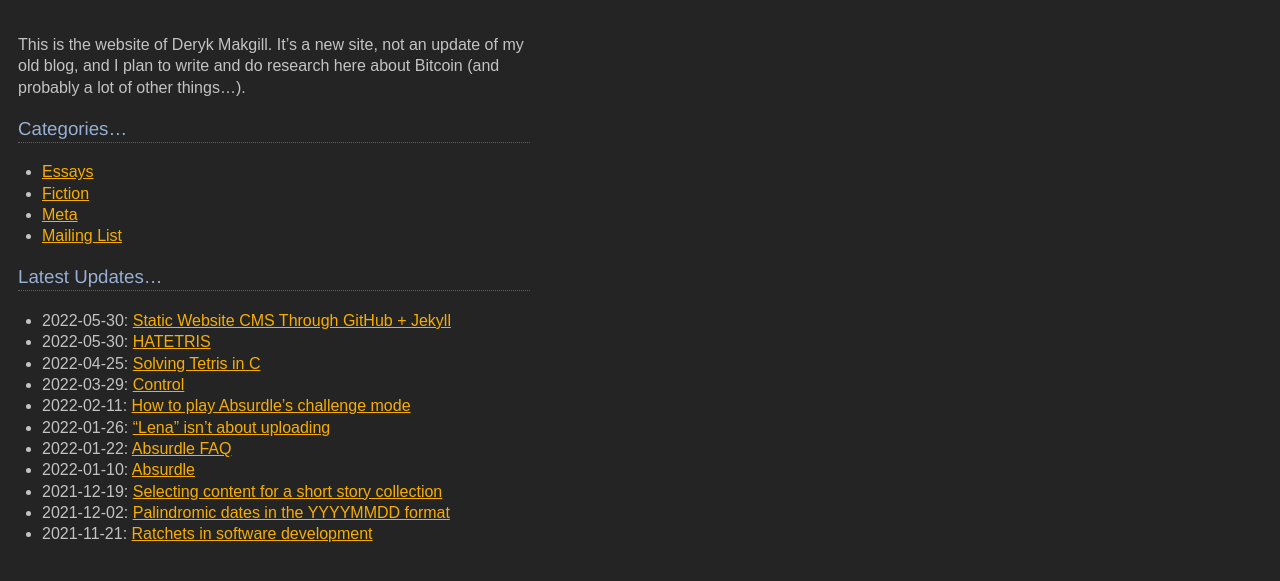
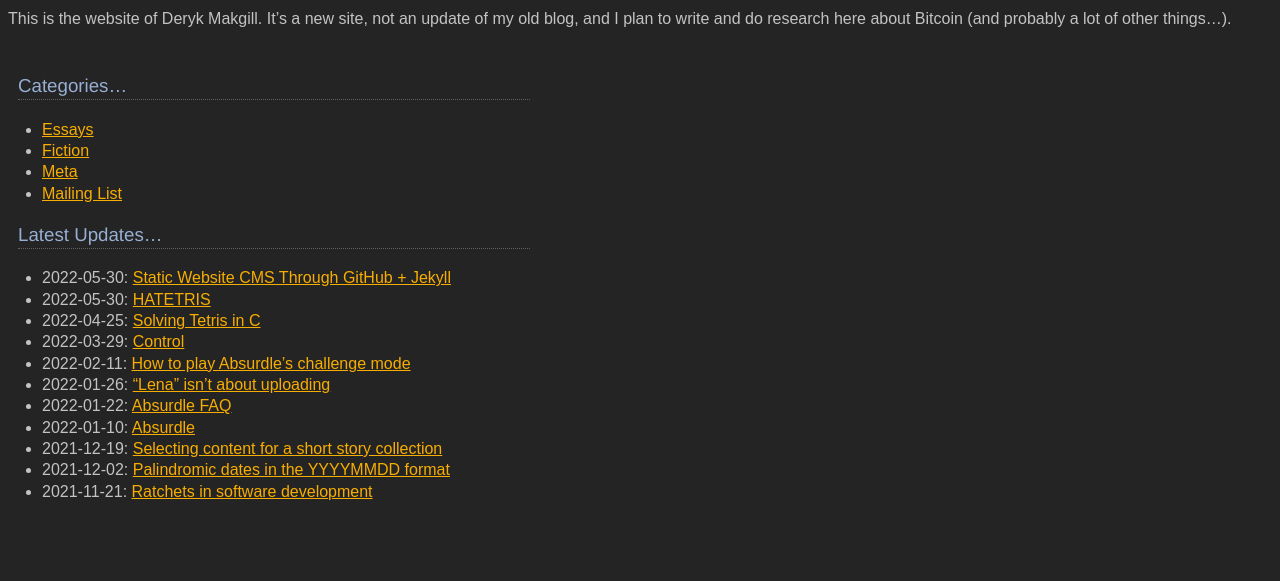
Before and after one commit to dmkgll/dmkgll, a Jekyll site: the page built from index.md, in a window 1280 px wide. Shown: the top 581 px of the page. Built offline with Jekyll 4.4.1, drawn with Linux system fonts in a browser that asks for light colours; our own code applies the rules of GitHub Pages for plain Markdown files.

Commit message:
Update home.html

```diff
--- a/_layouts/home.html
+++ b/_layouts/home.html
@@ -4,8 +4,8 @@
     <meta name="viewport" content="width=device-width, initial-scale=1">
   </head>
   <body>
+      <p class="home">This is the website of Deryk Makgill. It’s a new site, not an update of my old blog, and I plan to write and do research here about Bitcoin (and probably a lot of other things…).</p>
     <article>
-      <p>This is the website of Deryk Makgill. It’s a new site, not an update of my old blog, and I plan to write and do research here about Bitcoin (and probably a lot of other things…).</p>
       {{content}}
     </article>
   </body>
```
